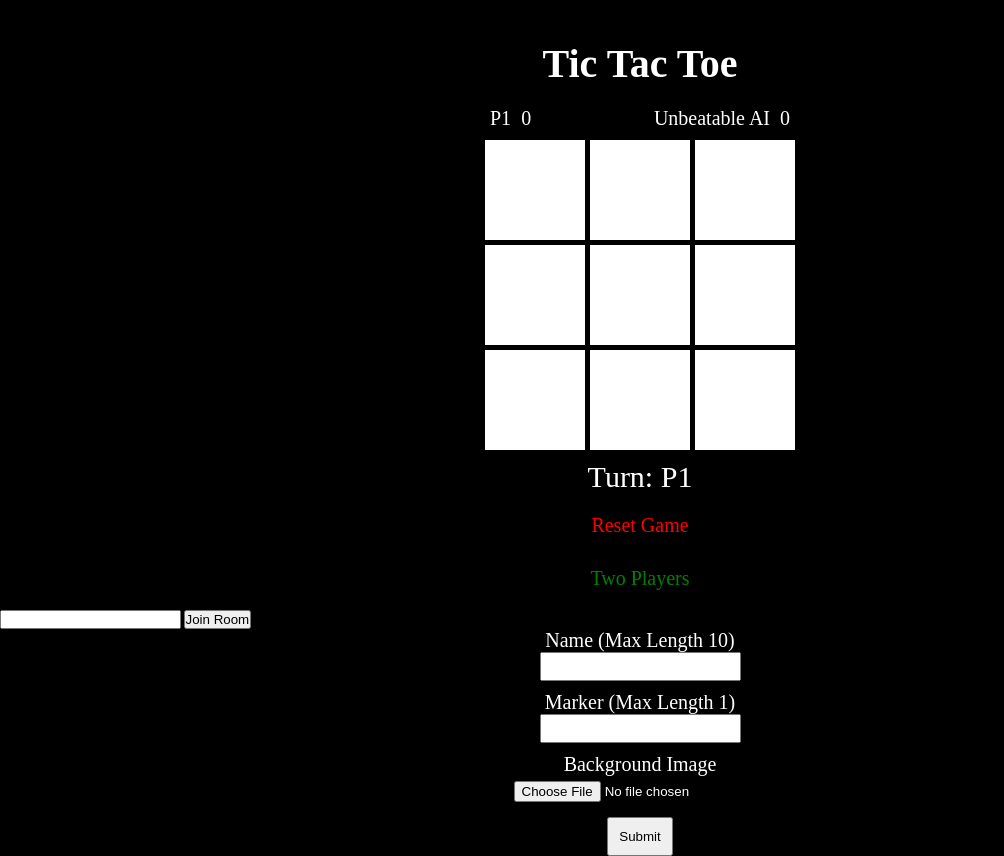
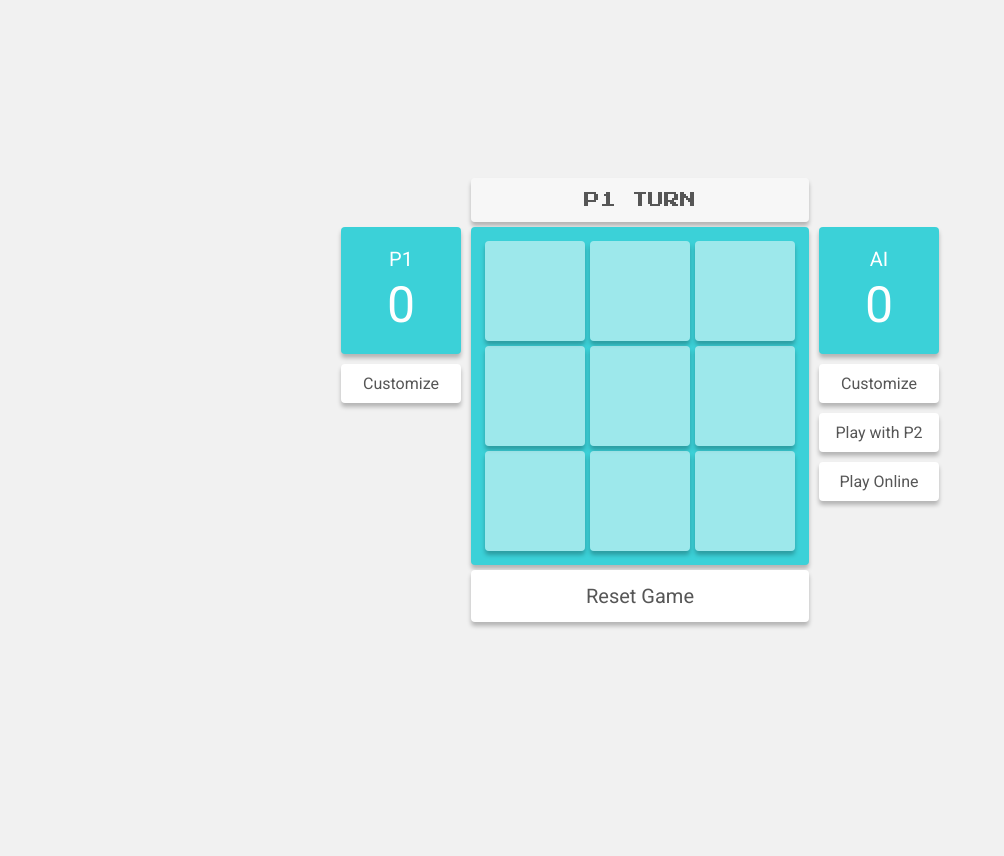
Before and after one commit to pophero110/Tic-tac-toe, a website: page index.html in a window 1280 px wide. Shown: the whole page, without its empty margins (0-1004 px from the left). After the commit the page ends 800 px from the top, so only its background shows below. Drawn offline with nearby package versions, Linux system fonts and the light colour scheme; no server answers.

Commit message:
Gold UI design

```diff
--- a/index.html
+++ b/index.html
@@ -10,22 +10,38 @@
       href="./resources//board_with_id.png"
       type="image/x-icon"
     />
+    <link rel="preconnect" href="https://fonts.googleapis.com" />
+    <link rel="preconnect" href="https://fonts.gstatic.com" crossorigin />
+    <link
+      href="https://fonts.googleapis.com/css2?family=Press+Start+2P&family=Roboto&display=swap"
+      rel="stylesheet"
+    />
     <title>Tic-tac-toe</title>
   </head>
   <body>
-    <header>
-      <h1 class="title">Tic Tac Toe</h1>
-      <div class="scoreboard">
-        <div class="scoreboard__player">
-          <p class="scoreboard__player__name">P1</p>
-          <p class="scoreboard__player__score">0</p>
+    <main>
+      <div class="messageBar">P1 TURN</div>
+      <div class="sidebar sidebar--left">
+        <div class="scoreboard scoreboard--left marginBottom">
+          <p class="scoreboard__name">P1</p>
+          <p class="scoreboard__score">0</p>
         </div>
-        <div class="scoreboard__player">
-          <p class="scoreboard__player__name">Unbeatable AI</p>
-          <p class="scoreboard__player__score">0</p>
+        <div class="options options--left">
+          <div class="button customizeButton">Customize</div>
         </div>
       </div>
-    </header>
+
+      <div class="sidebar sidebar--right">
+        <div class="scoreboard scoreboard--right marginBottom">
+          <p class="scoreboard__name">AI</p>
+          <p class="scoreboard__score">0</p>
+        </div>
+        <div class="options options--right">
+          <div class="button customizeButton marginBottom">Customize</div>
+          <div class="button playModeButton marginBottom">Play with P2</div>
+          <div class="button onlineBtn marginBottom">Play Online</div>
+        </div>
+      </div>
 
       <div class="board">
         <div class="board__cell" id="1"></div>
@@ -39,11 +55,10 @@
         <div class="board__cell" id="9"></div>
       </div>
 
-    <div class="message">Turn: P1</div>
-    <div class="resetGameButton">Reset Game</div>
-    <div class="switchPlayer">Two Players</div>
+      <div class="button resetGameButton">Reset Game</div>
+    </main>
 
-    <form class="roomForm" action="#">
+    <!-- <form class="roomForm" action="#">
       <label for="roomNumber"></label>
       <input required minlength="3" type="text" id="roomNumber" />
       <button>Join Room</button>
@@ -60,7 +75,7 @@
       <input type="file" name="uploadImage" id="uploadImage" />
 
       <button>Submit</button>
-    </form>
+    </form> -->
     <script src="/socket.io/socket.io.js"></script>
     <script src="../src/javascript/main.js"></script>
   </body>
--- a/src/css/style.scss
+++ b/src/css/style.scss
@@ -1,6 +1,48 @@
+// Typography
+$primary-font: "Roboto", sans-serif;
+$accent-font: "Press Start 2P", cursive;
+$font-size-xl: 3.2rem;
+$font-size-lg: 2.4rem;
+$font-size-md: 2rem;
+$font-size-sm: 1.6rem;
+$font-size-xs: 1.2rem;
+
+// Color
+$primary-color: #3bd1d8;
+$font-color: #565656;
+$secondary-color: #b1f5f8;
+
+// Decoration
+$shadow: 0px 4px 4px rgba(0, 0, 0, 0.25);
+$border-radius: 4px;
+
+@mixin background {
+  background-color: white;
+  color: $font-color;
+  border-radius: $border-radius;
+  box-shadow: $shadow;
+}
+
+.marginBottom {
+  margin-bottom: 1rem;
+}
+
+.button {
+  @include background;
+  font-size: 1.6rem;
+  cursor: pointer;
+  text-align: center;
+  padding: 1rem;
+  &:hover {
+    background-color: $secondary-color;
+    color: white;
+  }
+}
+
 :root {
   // 1rem = 10px
   font-size: 10px;
+  font-family: $primary-font;
 }
 * {
   box-sizing: border-box;
@@ -8,42 +50,87 @@
   margin: 0;
 }
 
+// Layout
 body {
-  background-color: black;
+  background-color: #f1f1f1;
+  display: flex;
+  justify-content: center;
+  align-items: center;
+  height: 100vh;
 }
 
-.resetGameButton {
-  color: red;
-  margin: 1rem auto;
-  font-size: 2rem;
-  padding: 1rem;
-  cursor: pointer;
-  width: fit-content;
-  &:hover {
-    background-color: white;
+main {
+  display: grid;
+  grid-template-columns: repeat(3, fit-content);
+  grid-template-rows: repeat(3, fit-content);
+  grid-row-gap: 0.5rem;
+  grid-column-gap: 1rem;
+  grid-template-areas:
+    ". messageBar ."
+    "sidebarLeft board sidebarRight"
+    ". resetGameButton .";
+}
+
+.messageBar {
+  @include background;
+  grid-area: messageBar;
+  font-family: $accent-font;
+  text-align: center;
+  font-size: $font-size-sm;
+  background-color: rgba(255, 255, 255, 0.43);
+  text-transform: uppercase;
+  padding: 1.4rem 0;
+}
+
+.sidebar {
+  display: flex;
+  flex-direction: column;
+  &--left {
+    grid-area: sidebarLeft;
   }
-  &:active {
-    color: black;
+  &--right {
+    grid-area: sidebarRight;
+  }
+}
+
+.scoreboard {
+  @include background;
+  width: 12rem;
+  color: white;
+  background-color: $primary-color;
+  padding: 2rem 2rem;
+  text-align: center;
+  &__name {
+    font-size: $font-size-md;
+    margin-bottom: 0.5rem;
+  }
+  &__score {
+    font-size: 5rem;
   }
 }
 
 .board {
+  @include background;
+  background-color: $primary-color;
+  padding: 1.4rem;
+  grid-area: board;
   display: grid;
   grid-template-rows: repeat(3, 10rem);
   grid-template-columns: repeat(3, 10rem);
   grid-gap: 0.5rem;
   justify-content: center;
-  padding: 0 20%;
   &__cell {
+    @include background;
     cursor: pointer;
     width: 10rem;
     height: 10rem;
-    background-color: white;
+    background-color: rgba(255, 255, 255, 0.5);
+    border-radius: $border-radius;
     display: flex;
     justify-content: center;
     align-items: center;
     &:hover {
-      background-color: gray;
+      background-color: $secondary-color;
     }
     &-marked {
       font-size: 10rem;
@@ -51,43 +138,15 @@ body {
   }
 }
 
-.message {
-  color: white;
+.resetGameButton {
+  grid-area: resetGameButton;
+  width: 100%;
   text-align: center;
-  font-size: 3rem;
-  margin-top: 1rem;
+  padding: 1.4rem 0;
+  font-size: $font-size-md;
 }
 
-header {
-  color: white;
-  display: flex;
-  flex-direction: column;
-  justify-content: center;
-  align-items: center;
-  margin-top: 4rem;
-  .title {
-    margin-bottom: 2rem;
-    font-size: 4rem;
-  }
-
-  .scoreboard {
-    display: flex;
-    justify-content: space-between;
-    align-items: center;
-    width: 30rem;
-    font-size: 2rem;
-    margin-bottom: 1rem;
-    &__player {
-      display: flex;
-      &__name {
-        margin-right: 1rem;
-      }
-    }
-  }
-}
-main {
-  display: flex;
-}
+// Modal
 .player_form {
   color: white;
   display: flex;
--- a/src/javascript/GameUI.js
+++ b/src/javascript/GameUI.js
@@ -4,10 +4,10 @@ import { AI } from "./AI";
 // Game UI Element
 const board = document.querySelector(".board");
 const resetGameButton = document.querySelector(".resetGameButton");
-const messageBox = document.querySelector(".message");
-const scoreboardPlayers = document.querySelectorAll(".scoreboard__player");
-const player1Scoreboard = scoreboardPlayers[0].children;
-const player2Scoreboard = scoreboardPlayers[1].children;
+const messageBar = document.querySelector(".messageBar");
+const scoreboard = document.querySelectorAll(".scoreboard");
+const player1Scoreboard = scoreboard[0].children;
+const player2Scoreboard = scoreboard[1].children;
 const switchPlayerButton = document.querySelector(".switchPlayer");
 const body = document.body;
 let playerType = PLAYER_TYPE.AI;
@@ -122,20 +122,20 @@ function removeCells() {
 }
 
 function displayMessage(text) {
-  messageBox.innerText = text;
+  messageBar.innerText = text;
 }
 function displayImage(imageUrl) {
   body.style.backgroundImage = `url(${imageUrl})`;
 }
 
+function updatePlayerName() {
+  player1Scoreboard[0].innerText = game.player1.name;
+  player2Scoreboard[0].innerText = game.player2.name;
+}
+
 function updateScore() {
   player1Scoreboard[1].innerText = game.player1.score;
   player2Scoreboard[1].innerText = game.player2.score;
-}
-
-function updatePlayerName() {
-  player1Scoreboard[0].innerText = game.player1.name;
-  player2Scoreboard[0].innerText = game.player2.name;
 }
 
 function updateMarker() {
```
Also changed, not shown: src/javascript/main.js (+1 -1 lines), src/css/main.css, 1 other file. Lines whose indentation alone changed are shown as unchanged.
